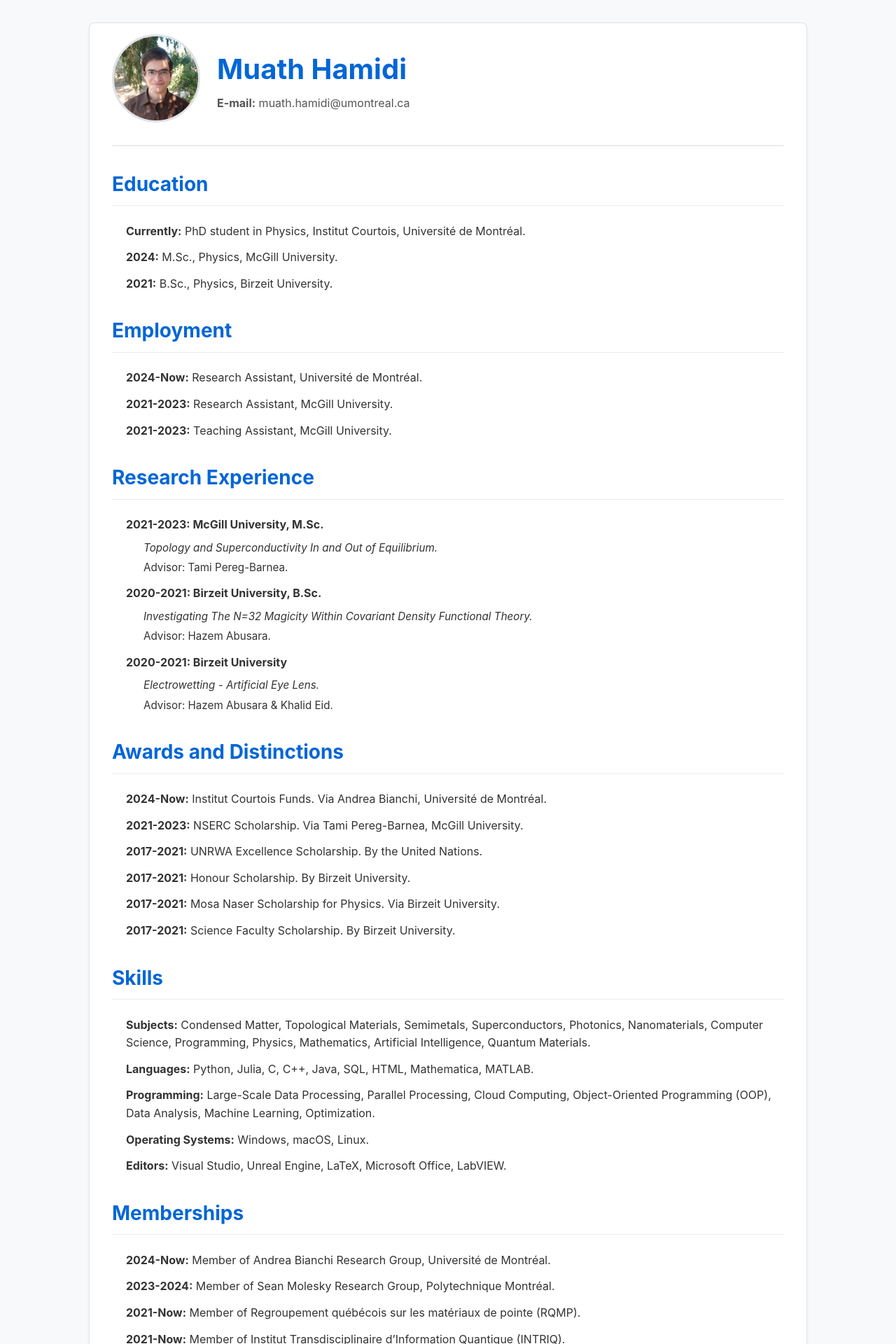
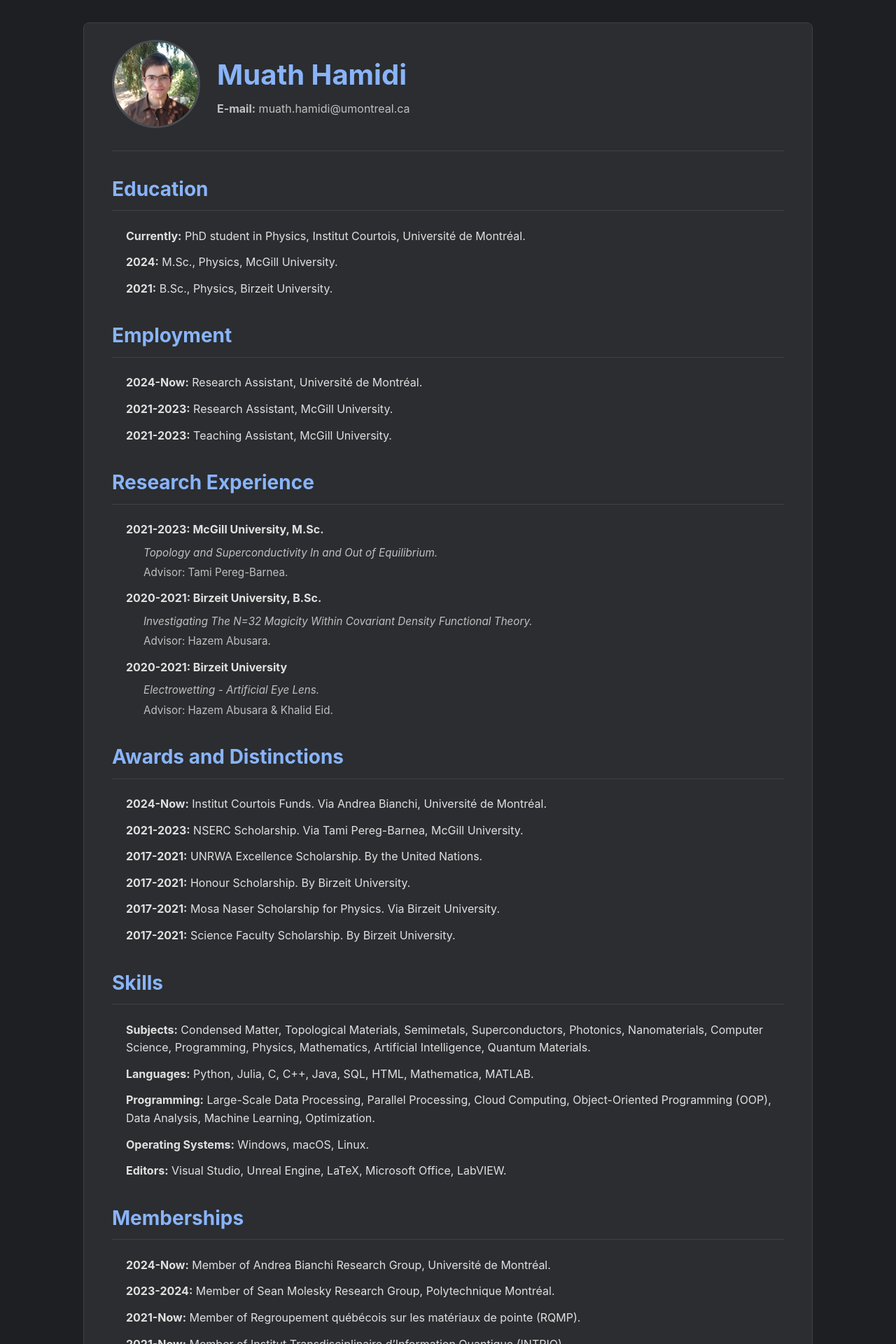
Before and after one commit to MuathHamidi/muath.hamidi, a Jekyll site: the page built from index.md, in a window 1280 px wide. Shown: the top 1920 px of the page at 70% size. Built offline with Jekyll 4.4.1, drawn with Linux system fonts in a browser that asks for light colours.

Commit message:
Update style.css

```diff
--- a/assets/css/style.css
+++ b/assets/css/style.css
@@ -1,27 +1,33 @@
+/* --- Google AI Studio Inspired Dark Theme --- */
+
 /* General Body Styles */
 body {
+    /* Main page background - not pure black to reduce eye strain */
+    background-color: #1e1f22;
+    /* Main text color - light gray, not pure white */
+    color: #e0e0e0;
     font-family: -apple-system, BlinkMacSystemFont, "Segoe UI", "Noto Sans", Helvetica, Arial, sans-serif;
     line-height: 1.6;
-    color: #333;
-    background-color: #f8f9fa;
     margin: 0;
 }
 
+/* Main Content Card */
 .container {
+    /* Slightly lighter dark gray for the main content area */
+    background-color: #2b2d30;
+    border: 1px solid #3f4146; /* Subtle border for definition */
+    box-shadow: none; /* Shadows don't look good on dark-on-dark themes */
     max-width: 960px;
     margin: 2rem auto;
-    padding: 1rem 2rem;
-    background-color: #ffffff;
-    border: 1px solid #dee2e6;
+    padding: 1.5rem 2.5rem;
     border-radius: 8px;
-    box-shadow: 0 4px 6px rgba(0, 0, 0, 0.05);
 }
 
 /* Profile Header Section */
 .profile-header {
     display: flex;
     align-items: center;
-    border-bottom: 2px solid #e9ecef;
+    border-bottom: 1px solid #3f4146;
     padding-bottom: 1.5rem;
     margin-bottom: 1.5rem;
 }
@@ -29,44 +35,47 @@ body {
 .profile-photo img {
     width: 120px;
     height: 120px;
-    border-radius: 50%; /* Makes the image circular */
-    object-fit: cover; /* Prevents the image from being distorted */
+    border-radius: 50%;
+    object-fit: cover;
     margin-right: 1.5rem;
-    border: 3px solid #dee2e6;
+    border: 3px solid #4a4d52;
 }
 
+/* Name and Contact Info */
 .profile-contact h1 {
+    /* Accent color for your name */
+    color: #89b4fa; /* A pleasant, readable blue */
     margin: 0;
-    color: #0366d6; /* A nice blue color */
     font-size: 2.5rem;
 }
 
 .profile-contact p {
+    /* A slightly dimmer color for less important text */
+    color: #c0c0c0;
     margin: 0.25rem 0;
-    color: #555;
     font-size: 1rem;
 }
 
-/* Main Content Headings */
+/* Main Section Headings (Education, Skills, etc.) */
 h2 {
-    color: #0366d6;
-    border-bottom: 1px solid #e9ecef;
+    /* Using the accent color for all major headings */
+    color: #89b4fa;
+    border-bottom: 1px solid #3f4146;
     padding-bottom: 0.5rem;
     margin-top: 2rem;
     font-size: 1.75rem;
 }
 
-/* List styles for experience, awards, etc. */
+/* List styles */
 ul {
     padding-left: 20px;
-    list-style-type: none; /* Remove default bullets */
+    list-style-type: none;
 }
 
 ul li {
     margin-bottom: 0.75rem;
 }
 
-/* Style for nested lists (like in Research Experience) */
 ul li ul {
     margin-top: 0.5rem;
     padding-left: 25px;
@@ -75,9 +84,20 @@ ul li ul {
 ul li ul li {
     margin-bottom: 0.25rem;
     font-size: 0.95em;
+    color: #c0c0c0; /* Dimmer text for sub-items */
 }
 
-/* Responsive design for smaller screens */
+/* Link Styles */
+a {
+    color: #89b4fa;
+    text-decoration: none;
+}
+
+a:hover {
+    text-decoration: underline;
+}
+
+/* Responsive design for smaller screens (no color changes needed) */
 @media (max-width: 768px) {
     .profile-header {
         flex-direction: column;
@@ -90,7 +110,9 @@ ul li ul li {
     }
 
     .container {
-        padding: 1rem;
+        padding: 1.5rem 1rem;
         margin: 1rem;
+        border-radius: 0;
+        border: none;
     }
 }
```
